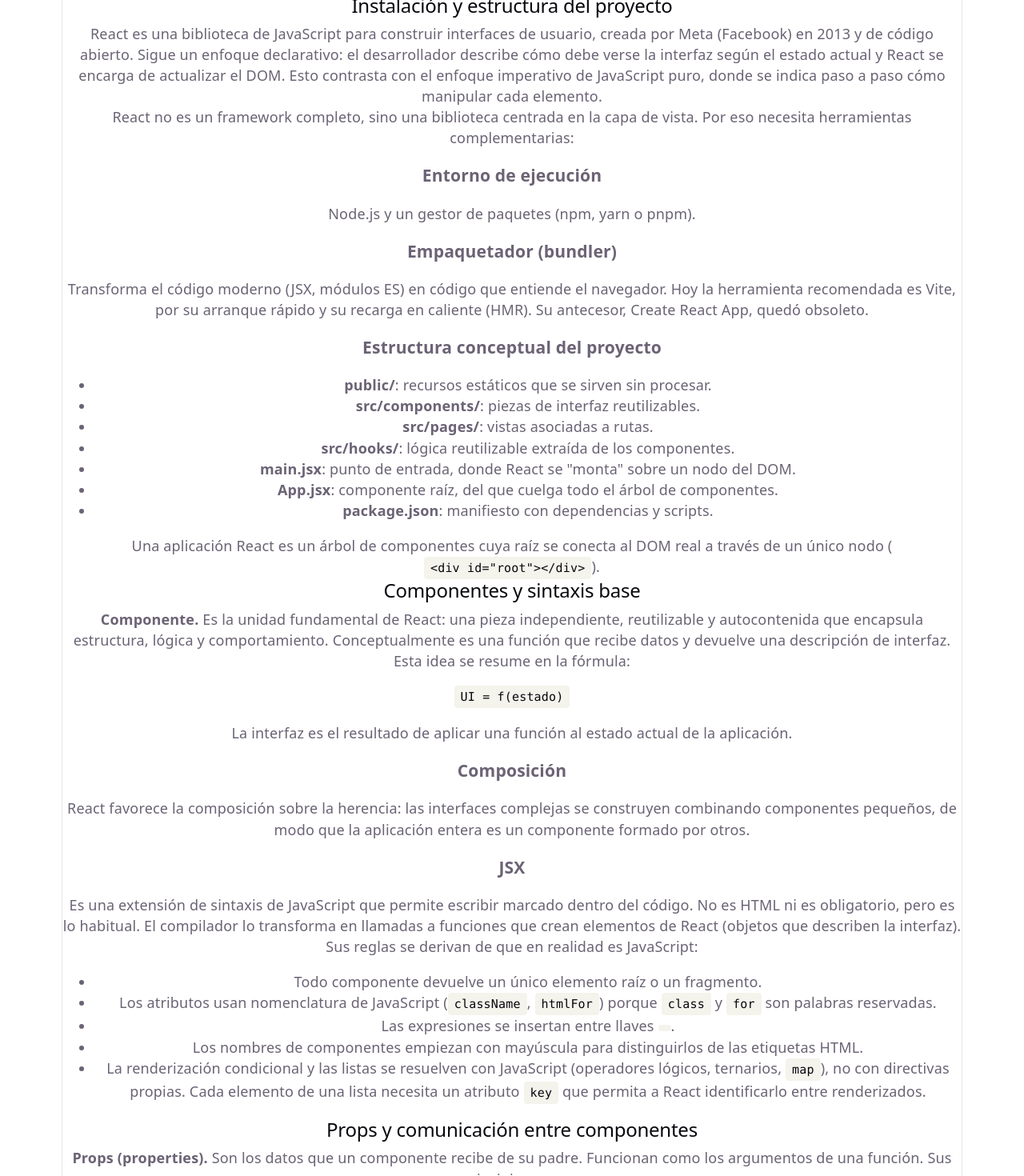
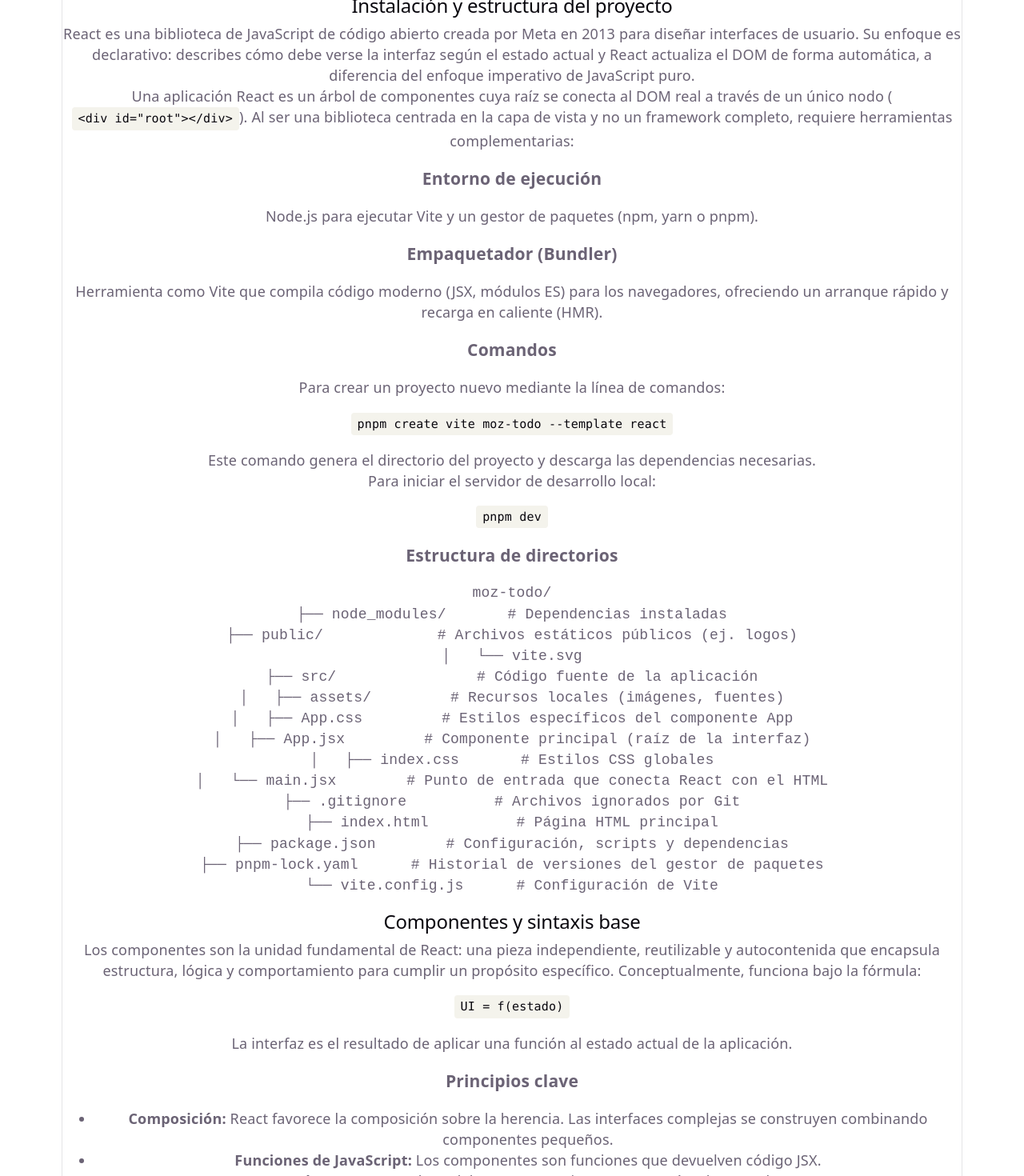
Before and after one commit to JonnerPaz/react-quiz, a React (Vite) app: page /learn in a window 1280 px wide. Shown: the part 720-2190 px from the top of the page at 80% size. Built offline with nearby package versions, Linux system fonts and the light colour scheme; the HTML template or start-up script is replaced by a standard one.

Commit message:
feat: update information in learn section

```diff
--- a/src/App.css
+++ b/src/App.css
@@ -471,6 +471,7 @@ progress {
 
 .learn-section {
   margin-bottom: 3.6rem;
+  scroll-margin-top: 10rem;
 }
 
 .learn-section h2 {
--- a/src/data/learnSections.jsx
+++ b/src/data/learnSections.jsx
@@ -5,61 +5,58 @@ export const learnSections = [
     content: (
       <>
         <p>
-          React es una biblioteca de JavaScript para construir interfaces de
-          usuario, creada por Meta (Facebook) en 2013 y de código abierto. Sigue
-          un enfoque declarativo: el desarrollador describe cómo debe verse la
-          interfaz según el estado actual y React se encarga de actualizar el
-          DOM. Esto contrasta con el enfoque imperativo de JavaScript puro,
-          donde se indica paso a paso cómo manipular cada elemento.
+          React es una biblioteca de JavaScript de código abierto creada por
+          Meta en 2013 para diseñar interfaces de usuario. Su enfoque es
+          declarativo: describes cómo debe verse la interfaz según el estado
+          actual y React actualiza el DOM de forma automática, a diferencia del
+          enfoque imperativo de JavaScript puro.
         </p>
-        <p>
-          React no es un framework completo, sino una biblioteca centrada en la
-          capa de vista. Por eso necesita herramientas complementarias:
-        </p>
-        <h3>Entorno de ejecución</h3>
-        <p>Node.js y un gestor de paquetes (npm, yarn o pnpm).</p>
-        <h3>Empaquetador (bundler)</h3>
-        <p>
-          Transforma el código moderno (JSX, módulos ES) en código que entiende
-          el navegador. Hoy la herramienta recomendada es Vite, por su arranque
-          rápido y su recarga en caliente (HMR). Su antecesor, Create React App,
-          quedó obsoleto.
-        </p>
-        <h3>Estructura conceptual del proyecto</h3>
-        <ul>
-          <li>
-            <strong>public/</strong>: recursos estáticos que se sirven sin
-            procesar.
-          </li>
-          <li>
-            <strong>src/components/</strong>: piezas de interfaz reutilizables.
-          </li>
-          <li>
-            <strong>src/pages/</strong>: vistas asociadas a rutas.
-          </li>
-          <li>
-            <strong>src/hooks/</strong>: lógica reutilizable extraída de los
-            componentes.
-          </li>
-          <li>
-            <strong>main.jsx</strong>: punto de entrada, donde React se "monta"
-            sobre un nodo del DOM.
-          </li>
-          <li>
-            <strong>App.jsx</strong>: componente raíz, del que cuelga todo el
-            árbol de componentes.
-          </li>
-          <li>
-            <strong>package.json</strong>: manifiesto con dependencias y
-            scripts.
-          </li>
-        </ul>
         <p>
           Una aplicación React es un árbol de componentes cuya raíz se conecta
           al DOM real a través de un único nodo (
           <code>{'<div id="root"></div>'}</code>
-          ).
+          ). Al ser una biblioteca centrada en la capa de vista y no un
+          framework completo, requiere herramientas complementarias:
         </p>
+        <h3>Entorno de ejecución</h3>
+        <p>
+          Node.js para ejecutar Vite y un gestor de paquetes (npm, yarn o pnpm).
+        </p>
+        <h3>Empaquetador (Bundler)</h3>
+        <p>
+          Herramienta como Vite que compila código moderno (JSX, módulos ES)
+          para los navegadores, ofreciendo un arranque rápido y recarga en
+          caliente (HMR).
+        </p>
+        <h3>Comandos</h3>
+        <p>Para crear un proyecto nuevo mediante la línea de comandos:</p>
+        <pre>
+          <code>pnpm create vite moz-todo --template react</code>
+        </pre>
+        <p>
+          Este comando genera el directorio del proyecto y descarga las
+          dependencias necesarias.
+        </p>
+        <p>Para iniciar el servidor de desarrollo local:</p>
+        <pre>
+          <code>pnpm dev</code>
+        </pre>
+        <h3>Estructura de directorios</h3>
+        <pre>{`moz-todo/
+├── node_modules/       # Dependencias instaladas
+├── public/             # Archivos estáticos públicos (ej. logos)
+│   └── vite.svg
+├── src/                # Código fuente de la aplicación
+│   ├── assets/         # Recursos locales (imágenes, fuentes)
+│   ├── App.css         # Estilos específicos del componente App
+│   ├── App.jsx         # Componente principal (raíz de la interfaz)
+│   ├── index.css       # Estilos CSS globales
+│   └── main.jsx        # Punto de entrada que conecta React con el HTML
+├── .gitignore          # Archivos ignorados por Git
+├── index.html          # Página HTML principal
+├── package.json        # Configuración, scripts y dependencias
+├── pnpm-lock.yaml      # Historial de versiones del gestor de paquetes
+└── vite.config.js      # Configuración de Vite`}</pre>
       </>
     ),
   },
@@ -69,11 +66,10 @@ export const learnSections = [
     content: (
       <>
         <p>
-          <strong>Componente.</strong> Es la unidad fundamental de React: una
-          pieza independiente, reutilizable y autocontenida que encapsula
-          estructura, lógica y comportamiento. Conceptualmente es una función
-          que recibe datos y devuelve una descripción de interfaz. Esta idea se
-          resume en la fórmula:
+          Los componentes son la unidad fundamental de React: una pieza
+          independiente, reutilizable y autocontenida que encapsula estructura,
+          lógica y comportamiento para cumplir un propósito específico.
+          Conceptualmente, funciona bajo la fórmula:
         </p>
         <pre>
           <code>UI = f(estado)</code>
@@ -82,42 +78,46 @@ export const learnSections = [
           La interfaz es el resultado de aplicar una función al estado actual de
           la aplicación.
         </p>
-        <h3>Composición</h3>
-        <p>
-          React favorece la composición sobre la herencia: las interfaces
-          complejas se construyen combinando componentes pequeños, de modo que
-          la aplicación entera es un componente formado por otros.
-        </p>
+        <h3>Principios clave</h3>
+        <ul>
+          <li>
+            <strong>Composición:</strong> React favorece la composición sobre la
+            herencia. Las interfaces complejas se construyen combinando
+            componentes pequeños.
+          </li>
+          <li>
+            <strong>Funciones de JavaScript:</strong> Los componentes son
+            funciones que devuelven código JSX.
+          </li>
+          <li>
+            <strong>Nomenclatura:</strong> Sus nombres deben empezar siempre en
+            mayúscula (PascalCase).
+          </li>
+        </ul>
         <h3>JSX</h3>
         <p>
           Es una extensión de sintaxis de JavaScript que permite escribir
-          marcado dentro del código. No es HTML ni es obligatorio, pero es lo
-          habitual. El compilador lo transforma en llamadas a funciones que
-          crean elementos de React (objetos que describen la interfaz). Sus
-          reglas se derivan de que en realidad es JavaScript:
+          marcado dentro del código. El compilador lo transforma en llamadas que
+          crean elementos de React. Sus reglas principales son:
         </p>
         <ul>
           <li>
-            Todo componente devuelve un único elemento raíz o un fragmento.
+            Todo componente debe devolver un único elemento raíz o un fragmento.
           </li>
           <li>
-            Los atributos usan nomenclatura de JavaScript (
-            <code>className</code>, <code>htmlFor</code>) porque{' '}
-            <code>class</code> y <code>for</code> son palabras reservadas.
+            Los atributos usan la nomenclatura de JavaScript (por ejemplo,{' '}
+            <code>className</code> en lugar de <code>class</code>).
           </li>
           <li>
-            Las expresiones se insertan entre llaves <code>{}</code>.
+            Las expresiones se integran utilizando llaves <code>{}</code>.
           </li>
           <li>
-            Los nombres de componentes empiezan con mayúscula para distinguirlos
-            de las etiquetas HTML.
+            La renderización condicional y de listas se maneja directamente con
+            JavaScript (operadores lógicos, ternarios y <code>map</code>).
           </li>
           <li>
-            La renderización condicional y las listas se resuelven con
-            JavaScript (operadores lógicos, ternarios, <code>map</code>), no con
-            directivas propias. Cada elemento de una lista necesita un atributo{' '}
-            <code>key</code> que permita a React identificarlo entre
-            renderizados.
+            Cada elemento de una lista requiere un atributo <code>key</code>
+            único para su identificación.
           </li>
         </ul>
       </>
```
